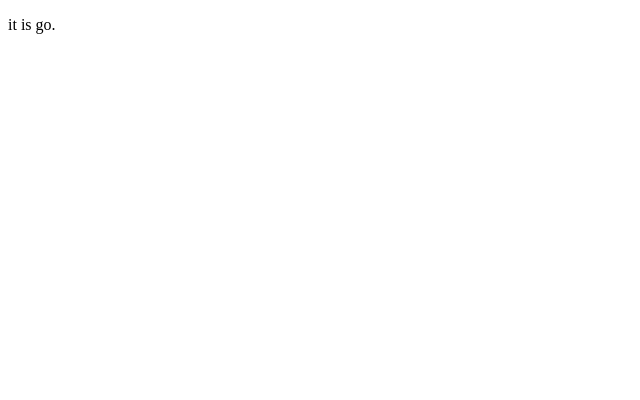
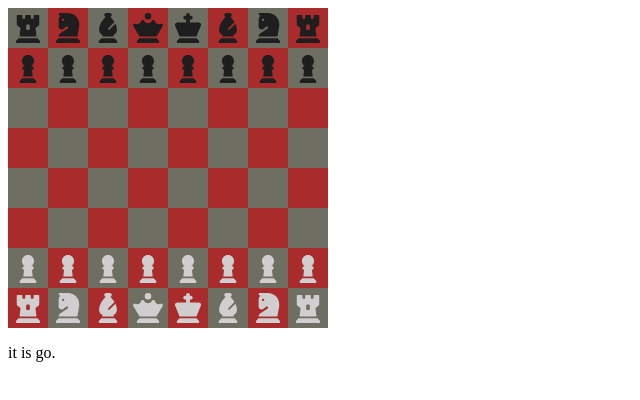
Before and after one commit to Cesar3600/my_chess_js, a plain HTML site: page index.html in a window 1280 px wide. Shown: the whole page, without its empty margins (0-640 px from the left). Drawn offline with Linux system fonts and the light colour scheme.

Commit message:
Agregado funcion createBoard

```diff
--- a/app.js
+++ b/app.js
@@ -16,3 +16,32 @@ const startPieces = [
   pawn, pawn, pawn, pawn, pawn, pawn, pawn, pawn,
   rook, knight, bishop, queen, king, bishop, knight, rook,
 ]
+
+function createBoard() {
+  startPieces.forEach((startPiece, i) => {
+    const square = document.createElement('div')
+    square.classList.add('square')
+    square.innerHTML = startPiece
+    square.setAttribute('square-id', i)
+
+    const row = Math.floor((63 - i) / 8) + 1
+    if (row % 2 === 0) {
+      square.classList.add(i % 2 === 0 ? "beige" : "brown")
+    } else {
+      square.classList.add(i % 2 === 0 ? "brown" : "beige")
+    }
+    console.log(square)
+
+    if (i <= 15) {
+      square.firstChild.classList.add('black')
+    }
+    if (i >= 48) {
+      square.firstChild.classList.add('white')
+    }
+
+    gameBoard.append(square)
+
+  });
+}
+
+createBoard()
--- a/index.html
+++ b/index.html
@@ -8,10 +8,9 @@
     <link rel="stylesheet" href="./style.css" />
   </head>
   <body>
-    <div id="gameboard">
-      <p>it is <span id="player"> go.</span></p>
-      <p id="info-display"></p>
-    </div>
+    <div id="gameboard"></div>
+    <p>it is <span id="player"> go.</span></p>
+    <p id="info-display"></p>
     <script src="./pieces.js"></script>
     <script src="./app.js"></script>
   </body>
--- a/style.css
+++ b/style.css
@@ -0,0 +1,33 @@
+#gameboard {
+  width: 320px;
+  height: 320px;
+  background-color: black;
+  display: flex;
+  flex-wrap: wrap;
+}
+
+.square {
+  height: 40px;
+  width: 40px;
+}
+
+.square svg {
+  width: 30px;
+  height: 30px;
+  margin: 5px;
+}
+
+.beige {
+  background-color: rgb(110, 110, 98);
+}
+
+.brown {
+  background-color: rgb(169, 43, 43);
+}
+
+.black {
+  fill: rgb(30, 30, 30);
+}
+.white {
+  fill: rgb(208, 206, 206);
+}
```
